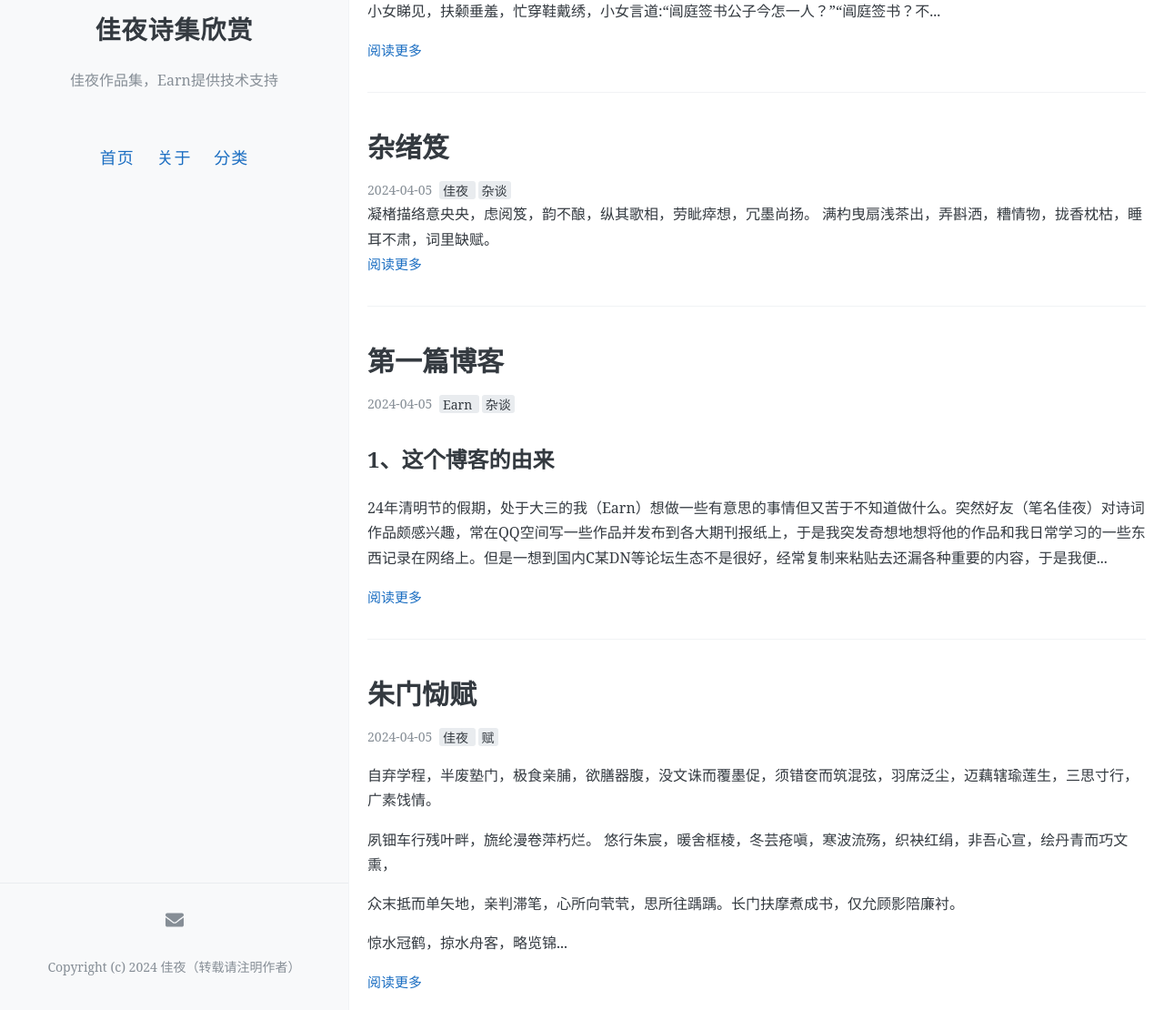
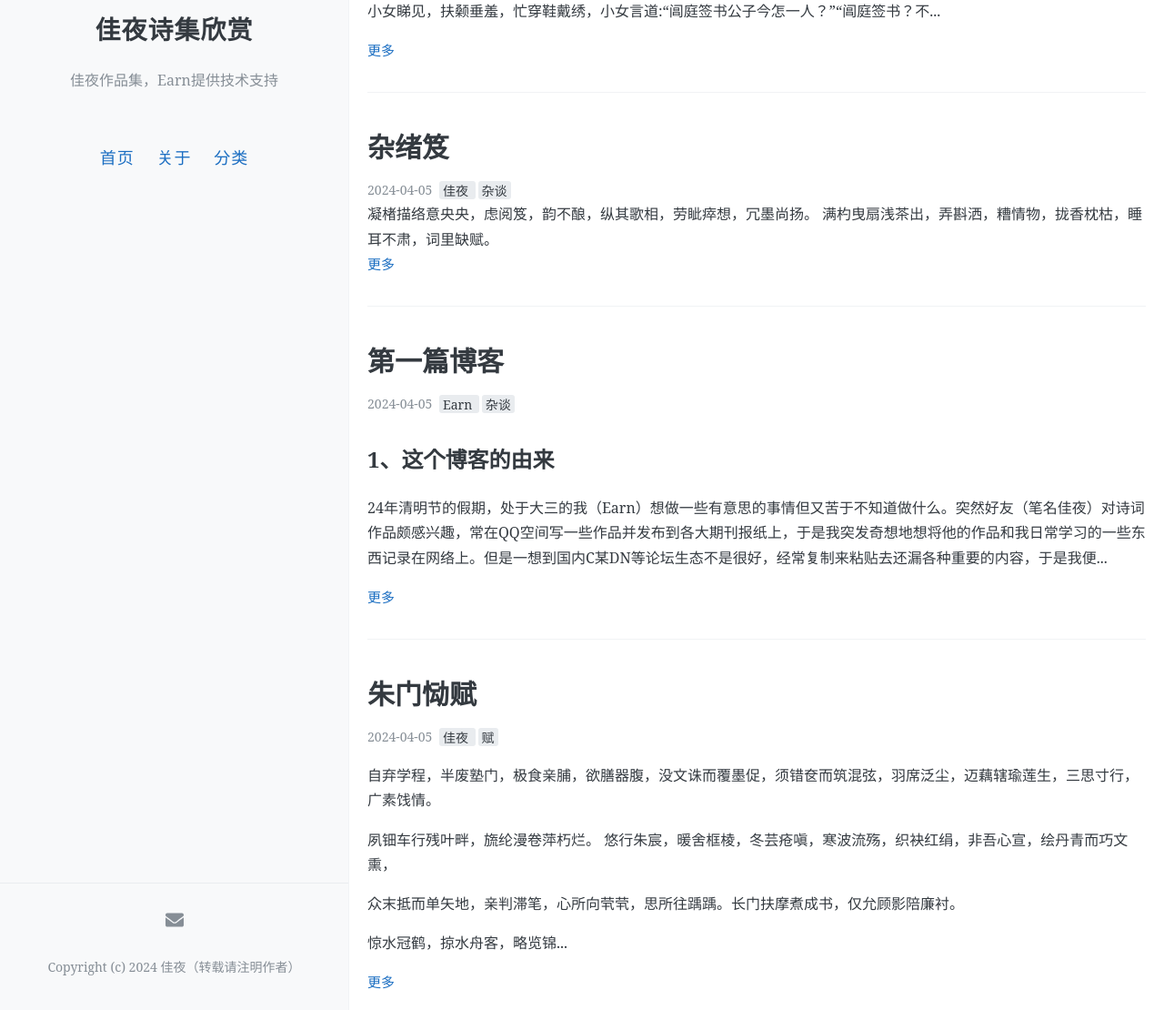
Before and after one commit to EarnMonkey/EarnMonkey.github.io, a Jekyll site: the page built from index.html, in a window 1280 px wide and 1400 px high. Shown: the part 290-1400 px from the top of the window at 91% size. Built offline with Jekyll 4.4.1, drawn with Linux system fonts in a browser that asks for light colours; the list of posts is cut into pages by our own code; comment, search, counter and statistics services are not loaded.

Commit message:
Update index.html

```diff
--- a/index.html
+++ b/index.html
@@ -67,7 +67,7 @@
         {{ post.excerpt | truncate: 200 }}
       </div>
 
-      <a href="{{ site.baseurl }}{{ post.url }}" class="read-more">阅读更多</a>
+      <a href="{{ site.baseurl }}{{ post.url }}" class="read-more">更多</a>
     </article>
   {% endunless %}
   {% endfor %}
```
